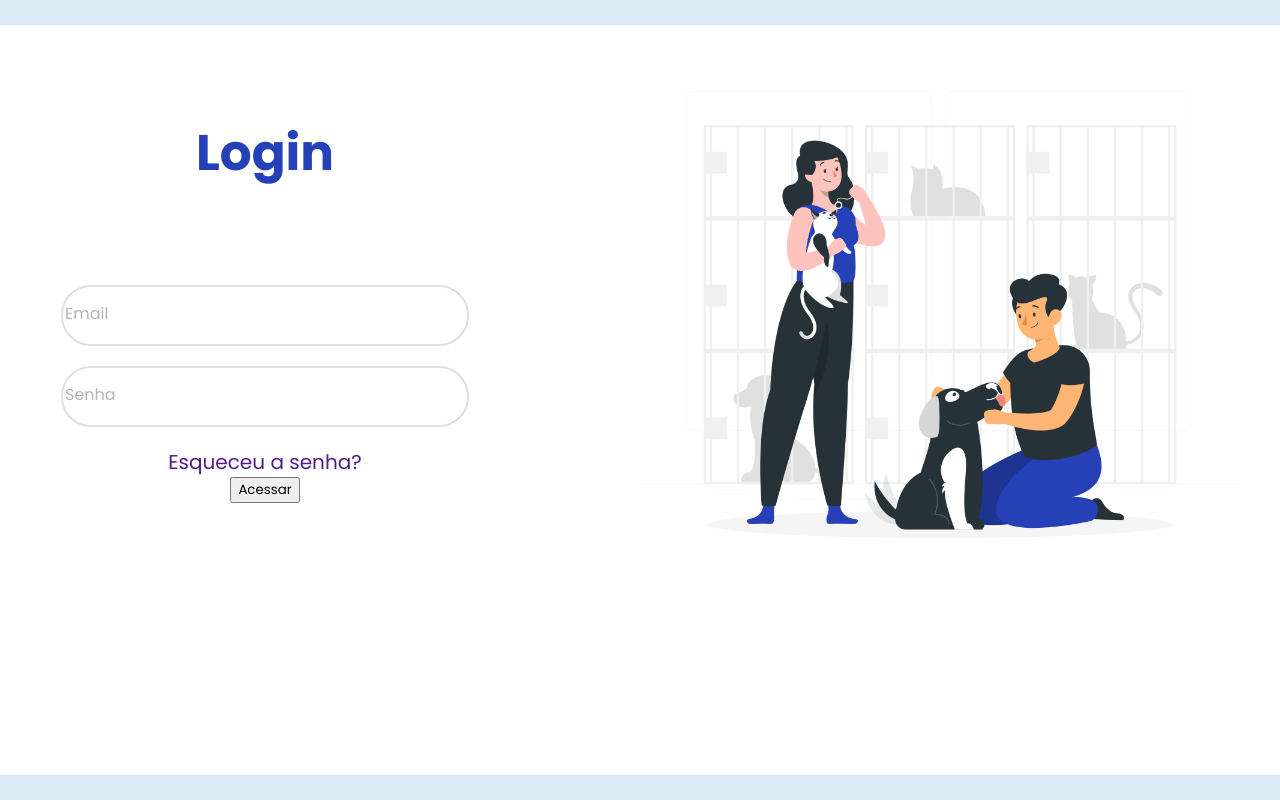
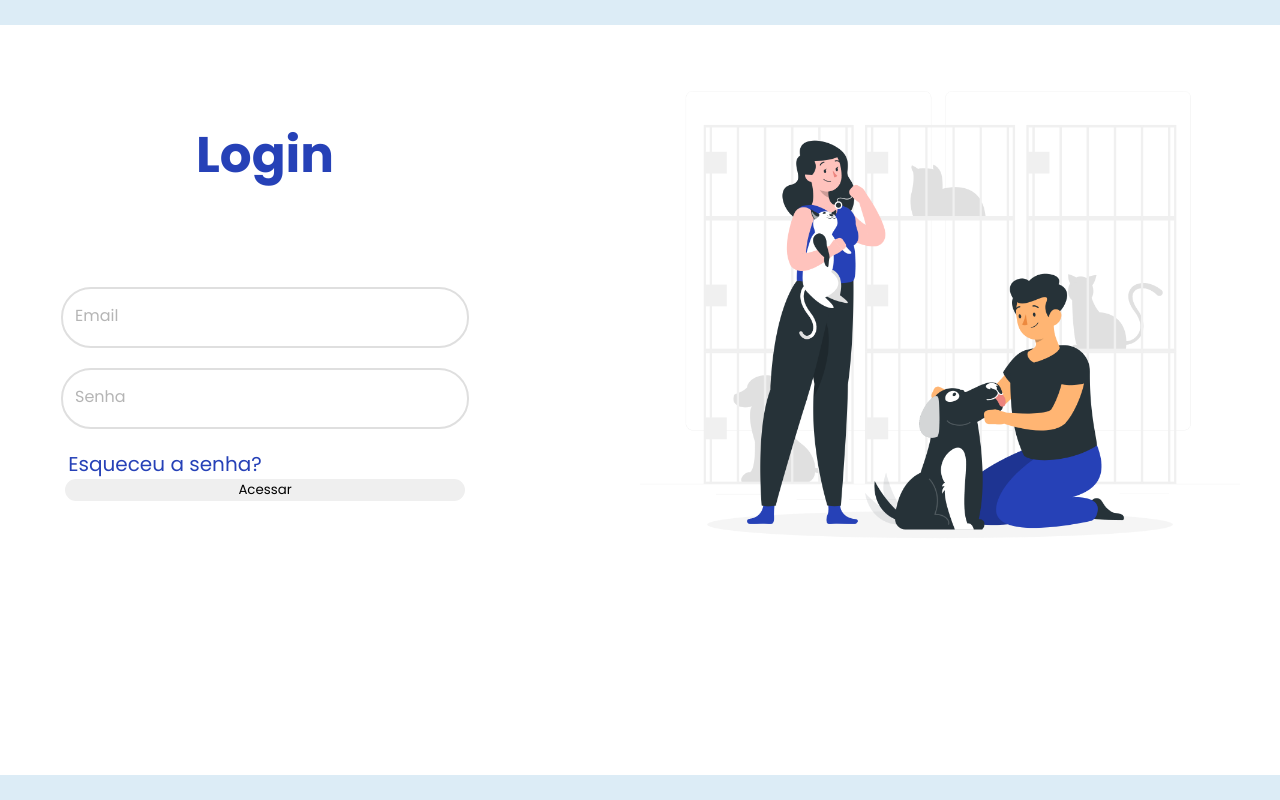
Before and after one commit to paulogmedeiros/J-Pets, a React (Create React App) app in the folder frontend/: page / in a window 1280 px wide. Shown: the top 800 px of the page. Built offline with nearby package versions, Linux system fonts and the light colour scheme.

Commit message:
Estilizando componentes da tela de login

```diff
--- a/frontend/src/views/Login/Login.css
+++ b/frontend/src/views/Login/Login.css
@@ -1,9 +1,10 @@
 /* Importando fonte "Poppins" do Google Fonts */
 @import url('https://fonts.googleapis.com/css2?family=Poppins:ital,wght@0,100;0,200;0,300;0,400;0,500;0,600;0,700;0,800;0,900;1,100;1,200;1,300;1,400;1,500;1,600;1,700;1,800;1,900&display=swap');
 
-*{
-    font-family: 'Poppins',sans-serif;
+* {
+    font-family: 'Poppins', sans-serif;
 }
+
 /* Propriedades para todo o corpo do arquivo */
 body {
 
@@ -26,7 +27,7 @@ body {
     height: 750px;
 }
 
-.container .formulario{
+.container .formulario {
     width: 50%;
     height: 50%;
     display: flex;
@@ -36,31 +37,46 @@ body {
     flex-direction: column;
 }
 
-.formulario  h1{
+.formulario h1 {
     padding: 160px 0 60px 0;
     color: #2641B7;
     font-size: 50px;
 }
 
-.formulario input{
+.formulario input {
     width: 400px;
     height: 55px;
-    border:2px solid #DFDFDF;
+    border: 2px solid #DFDFDF;
     border-radius: 30px;
 }
 
-.formulario ::placeholder{
+.formulario ::placeholder {
     color: #b5b5b5;
     font-size: 16px;
+    padding-left: 10px;
 }
 
-.formulario .email{
+.formulario .email {
     padding: 0 0 20px 0;
 }
 
-.formulario a{
-    padding: 20px 0 0 0;
+.formulario a {
+    padding: 20px 200px 0 0;
     text-decoration: none;
     font: 20px bolder;
     font-family: 'Poppins', sans-serif;
+    color: #2641B7;
 }
+
+.formulario a:hover {
+    color: black;
+}
+
+/* Código não finalizado */
+.formulario .btn-acessar {
+
+    height: 55px !important;
+    width: 400px !important;
+    border-radius: 30px;
+    border: none;
+}
--- a/frontend/src/views/Login/Login.jsx
+++ b/frontend/src/views/Login/Login.jsx
@@ -18,7 +18,7 @@ function Login() {
                     <input class="input-senha" type="password" name="senha" id="" placeholder='Senha' />
                 </div>
                 <a href="">Esqueceu a senha?</a>
-                <button>Acessar</button>
+                <button className='btn-acessar'>Acessar</button>
             </div>
 
             {/* Imagem */}
```
